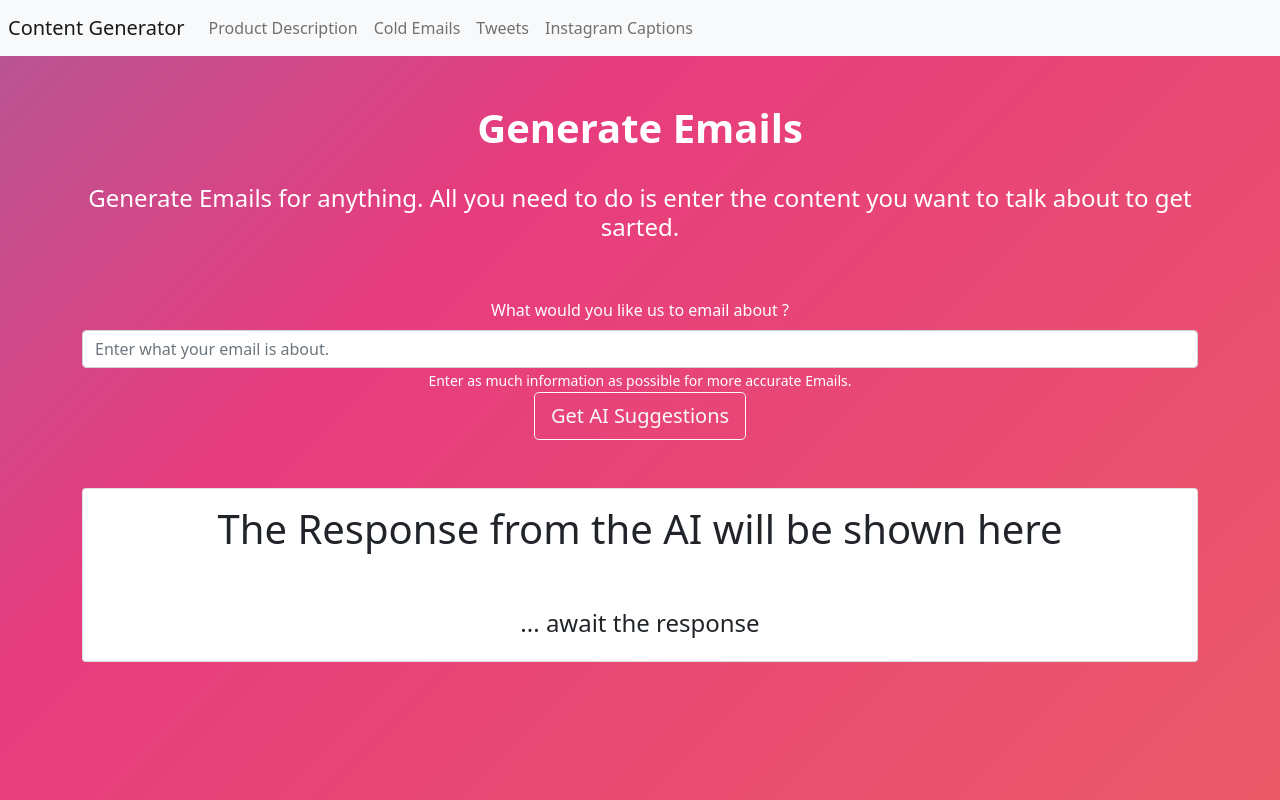
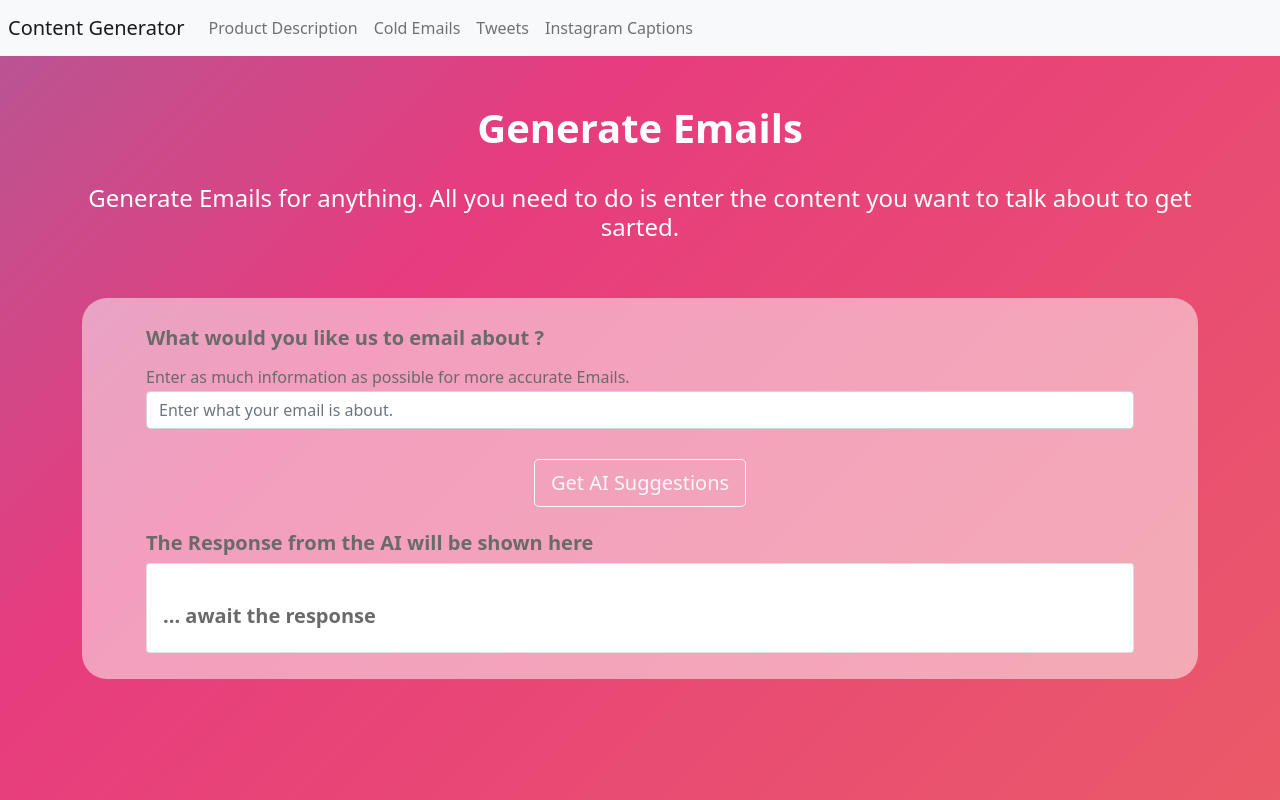
Before and after one commit to Acy1999/AI-Content-Gen, a React (Create React App) app in the folder aicontent/: page /cold-emails in a window 1280 px wide. Built offline with nearby package versions, Linux system fonts and the light colour scheme.

Commit message:
syncing changes from product description on others

```diff
--- a/aicontent/src/components/ColdEmails.js
+++ b/aicontent/src/components/ColdEmails.js
@@ -29,7 +29,7 @@ class ColdEmails extends Component {
 
     openai
       .createCompletion("text-davinci-002", {
-        prompt: `Write a professional email about ${formDataObj.emailDescriptor}.`,
+        prompt: `Write a professional and formatted email about ${formDataObj.emailDescriptor}.`,
         temperature: 0.9,
         max_tokens: 200,
         top_p: 1,
@@ -58,37 +58,38 @@ class ColdEmails extends Component {
           </h4>
           <br />
           <br />
+          <div className="form-content">
+            <div className="form">
           <Form onSubmit={this.onFormSubmit}>
-            <Form.Group className='hero-p' controlId="formBasicEmail">
+            <Form.Group className='content-header' controlId="formBasicEmail">
               <Form.Label> What would you like us to email about ? </Form.Label>{" "}
+             <br/>
+             <Form.Text className="content-body">
+                Enter as much information as possible for more accurate Emails.{" "}
+              </Form.Text>{" "}
               <Form.Control
                 type="text"
                 name="emailDescriptor"
                 placeholder="Enter what your email is about."
               />
-              <Form.Text className="hero-p">
-                Enter as much information as possible for more accurate Emails.{" "}
-              </Form.Text>{" "}
+              <br/>
             </Form.Group>
             <Button variant="outline-light" size="lg" type="submit">
               Get AI Suggestions{" "}
             </Button>{" "}
           </Form>
           <br />
-          <br />
+          <h1 className="content-header"> {this.state.heading} </h1>
           <Card>
             <Card.Body>
-              <Card.Title>
-                {" "}
-                <h1> {this.state.heading} </h1>
-              </Card.Title>
-              <br />
               <br />
               <Card.Text>
-                <h4> {this.state.response} </h4>{" "}
-              </Card.Text>{" "}
-            </Card.Body>{" "}
+                <h4 className="content-header"> {this.state.response} </h4>{" "}
+              </Card.Text>
+            </Card.Body>
           </Card>
+          </div>
+          </div>
         </Container>
         <br />
         <br />
--- a/aicontent/src/components/InstagramCaption.js
+++ b/aicontent/src/components/InstagramCaption.js
@@ -55,38 +55,39 @@ onFormSubmit = e => {
         <h4 className='hero-p'> Generate Instagram Captions for anything. All you need to do is enter the content you want to talk about to get sarted. </h4>
         <br/>
         <br/>
+        <div className='form-content'>
+          <div className='form'>
         <Form onSubmit={this.onFormSubmit}>
-          <Form.Group className="hero-p" controlId="formBasicEmail">
-            <Form.Label> What would you like us to tweet about?</Form.Label>
+          <Form.Group className="content-header" controlId="formBasicEmail">
+            <Form.Label> What would you like us to caption?</Form.Label>
+            <br/>
+            <Form.Text className="content-body">
+              Enter as much information as possible for better captions.
+            </Form.Text>
             <Form.Control
                     type="text"
                     name="photoDescriptor"
                     placeholder="Enter a Description of your post."/>
-            <Form.Text className="hero-p">
-              Enter as much information as possible for better captions.
-            </Form.Text>
           </Form.Group>
-
+          <br/>
           <Button variant="outline-light" size="lg" type="submit">
             Get AI Suggestions
           </Button>
         </Form>
-
         <br/>
-        <br/>
-
+        <h1 className='content-header'>{this.state.heading}</h1>
         <Card>
           <Card.Body>
-            <Card.Title><h1>{this.state.heading}</h1></Card.Title>
-              <br/>
               <br/>
               <Card.Text>
-                <h4>
+                <h4 className='content-header'>
                 {this.state.response}
                 </h4>
               </Card.Text>
             </Card.Body>
           </Card>
+          </div>
+          </div>
           </Container>
           <br/>
           <br/>
--- a/aicontent/src/components/Tweets.js
+++ b/aicontent/src/components/Tweets.js
@@ -60,6 +60,7 @@ onFormSubmit = e => {
         <Form onSubmit={this.onFormSubmit}>
           <Form.Group className="content-header" controlId="formBasicEmail">
             <Form.Label> What would you like us to Xeet about?</Form.Label>
+            <br/>
             <Form.Text className="content-body">
               Enter as much information as possible for more accurate X posts.
             </Form.Text>
```
